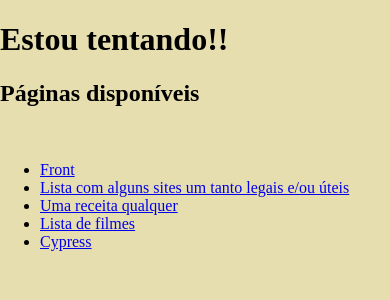
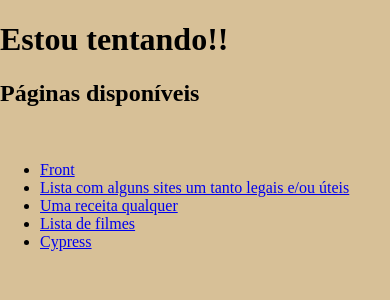
Before and after one commit to FrAnKlInSousa/clone-tabnews, a Next.js app: page / in a window 390 px wide. Shown: the top 300 px of the page. Built offline with nearby package versions, Linux system fonts and the light colour scheme.

Commit message:
desfazendo alteração de cor de fundo no arq globals

```diff
--- a/styles/globals.css
+++ b/styles/globals.css
@@ -2,9 +2,3 @@ body {
   background-color: #d7c097;
   margin: 0;
 }
-
-@media (max-width: 600px) {
-  body {
-    background-color: #e7deaf;
-  }
-}
```
